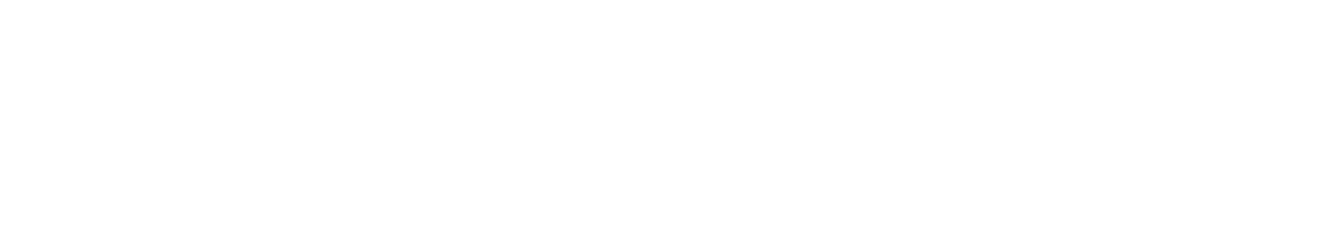
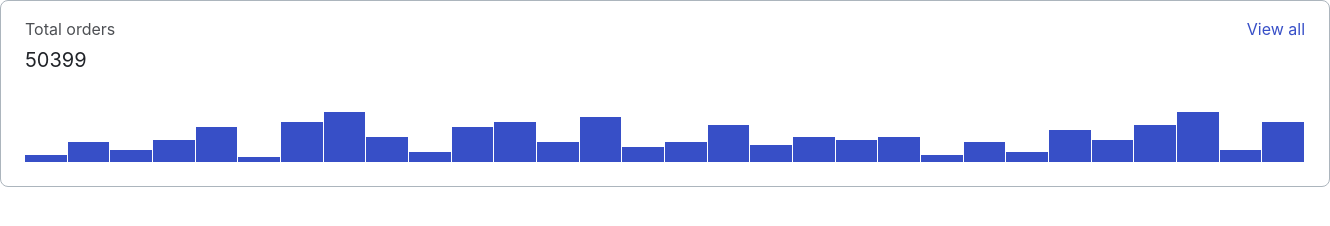
Before and after one commit to js-tasks-ru/htmlcss-20210708_surivan31, a website: page 04-lection2/01-histogram/index.html in a window 1280 px wide. Shown: the whole page, 1330 px wide, since content can reach past the window. Drawn offline with nearby package versions, Linux system fonts and the light colour scheme.

Commit message:
commit-Lection2-Histogram
create component Histogram

```diff
--- a/04-lection2/01-histogram/histogram.css
+++ b/04-lection2/01-histogram/histogram.css
@@ -0,0 +1,63 @@
+.histogram {
+    background: var(--white);
+    border: 1px solid var(--grey-3);
+    border-radius: 8px;
+    padding: 16px 24px 24px 24px;
+    width: 100%;
+    min-width: min-content;
+}
+
+.histogram__header {
+    display: flex;
+    justify-content: space-between;
+    margin-bottom: 6px;
+}
+
+.histogram__title {
+    font-family: 'Inter', sans-serif;
+    font-style: normal;
+    font-weight: normal;
+    font-size: 16px;
+    line-height: 24px;
+    color: var(--black);
+    opacity: 0.8;
+    margin: 0;
+}
+
+.histogram__link {
+    font-family: 'Inter', sans-serif;
+    font-style: normal;
+    font-weight: normal;
+    font-size: 16px;
+    line-height: 24px;
+    color: var(--blue);
+    text-decoration: none;
+    margin-left: 20px;
+}
+
+.histogram__total {
+    font-family: 'Inter', sans-serif;
+    font-style: normal;
+    font-weight: normal;
+    font-size: 20px;
+    line-height: 26px;
+    color: var(--black);
+    margin-bottom: 39px;
+}
+
+.histogram__bars {
+    display: flex;
+    flex-direction: row;
+    justify-content: flex-start;
+    align-items: flex-end;
+    flex-wrap: nowrap;
+    height: 50px;
+    width: 100%;
+
+}
+
+.histogram__bar {
+    flex: 1 0 auto;
+    margin-right: 1px;
+    background: var(--blue);
+}
--- a/04-lection2/01-histogram/index.html
+++ b/04-lection2/01-histogram/index.html
@@ -6,6 +6,45 @@
         <link rel="stylesheet" href="./histogram.css">
     </head>
     <body>
+        <div class="histogram">
+            <div class="histogram__header">
+                <p class="histogram__title">Total orders</p>
+                <a href="#" class="histogram__link">View all</a>
+            </div>
+            <div class="histogram__total">50399</div>
+            <div class="histogram__bars">
+                <div class="histogram__bar" style="height: 15%;"></div>
+                <div class="histogram__bar" style="height: 40%;"></div>
+                <div class="histogram__bar" style="height: 25%;"></div>
+                <div class="histogram__bar" style="height: 45%;"></div>
+                <div class="histogram__bar" style="height: 70%;"></div>
+                <div class="histogram__bar" style="height: 10%;"></div>
+                <div class="histogram__bar" style="height: 80%;"></div>
+                <div class="histogram__bar" style="height: 100%;"></div>
+                <div class="histogram__bar" style="height: 50%;"></div>
+                <div class="histogram__bar" style="height: 20%;"></div>
+                <div class="histogram__bar" style="height: 70%;"></div>
+                <div class="histogram__bar" style="height: 80%;"></div>
+                <div class="histogram__bar" style="height: 40%;"></div>
+                <div class="histogram__bar" style="height: 90%;"></div>
+                <div class="histogram__bar" style="height: 30%;"></div>
+                <div class="histogram__bar" style="height: 40%;"></div>
+                <div class="histogram__bar" style="height: 75%;"></div>
+                <div class="histogram__bar" style="height: 35%;"></div>
+                <div class="histogram__bar" style="height: 50%;"></div>
+                <div class="histogram__bar" style="height: 45%;"></div>
+                <div class="histogram__bar" style="height: 50%;"></div>
+                <div class="histogram__bar" style="height: 15%;"></div>
+                <div class="histogram__bar" style="height: 40%;"></div>
+                <div class="histogram__bar" style="height: 20%;"></div>
+                <div class="histogram__bar" style="height: 65%;"></div>
+                <div class="histogram__bar" style="height: 45%;"></div>
+                <div class="histogram__bar" style="height: 75%;"></div>
+                <div class="histogram__bar" style="height: 100%;"></div>
+                <div class="histogram__bar" style="height: 25%;"></div>
+                <div class="histogram__bar" style="height: 80%;"></div>
+            </div>
+        </div>
 
     </body>
 </html>
```
